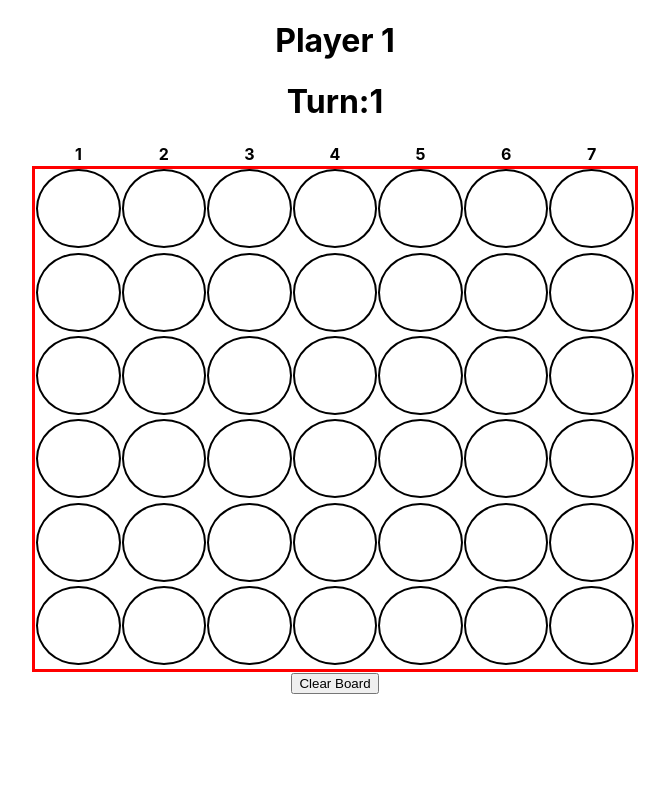
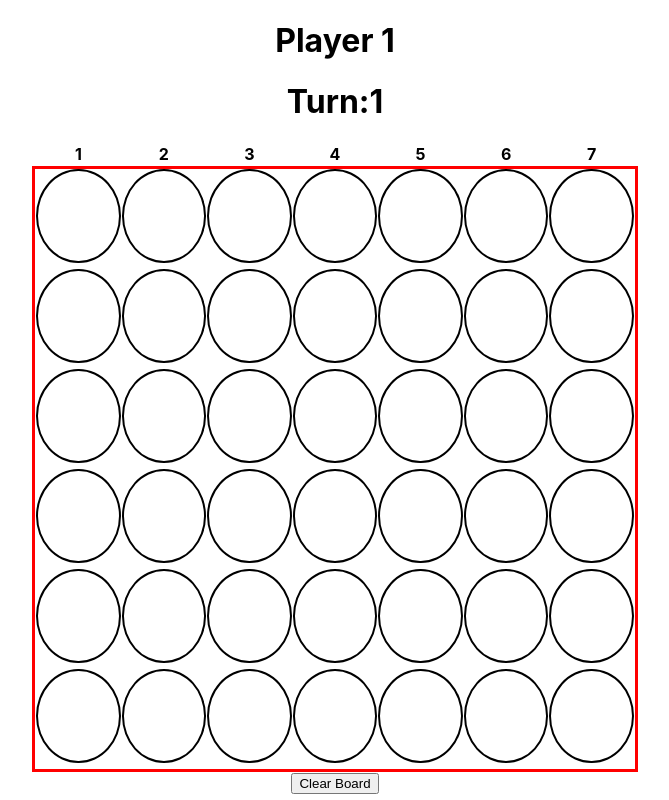
Before and after one commit to timeminker/The_Game_Room, a React (Create React App) app in the folder the_game_room/: page / in a window 1280 px wide. Both pictures are taken after a click on the item "Connect 4". Shown: the whole page, without its empty margins (305-974 px from the left). Built offline with nearby package versions, Linux system fonts and the light colour scheme; no server answers.

Commit message:
Updated CSS

```diff
--- a/the_game_room/src/App.css
+++ b/the_game_room/src/App.css
@@ -33,7 +33,7 @@ ul {
   flex-wrap: wrap;
   justify-content: space-evenly;
   width:600px;
-  height: 500px;
+  height: 600px;
   border:3px solid red;
 }
 
```
